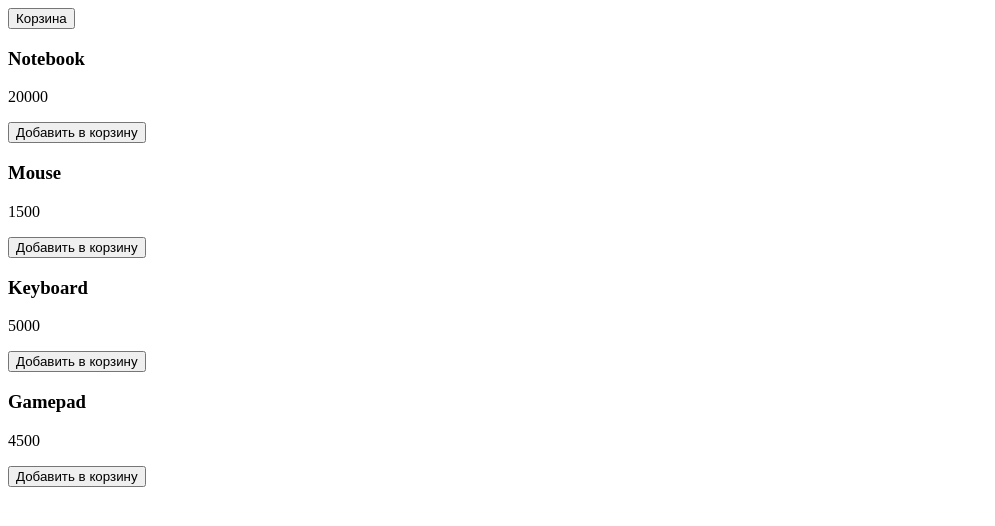
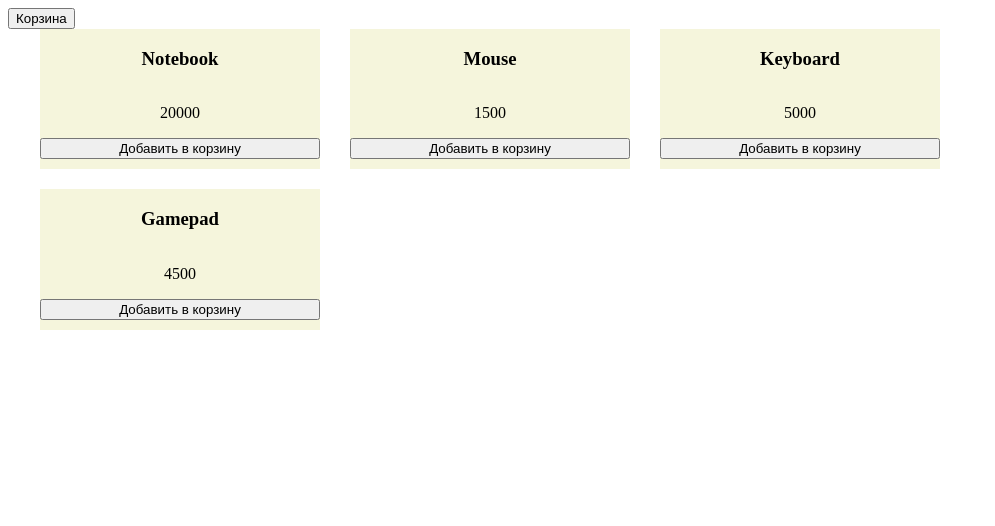
Before and after one commit to vilenan/JS_pro, a plain HTML site: page lesson_1/index.html in a window 1280 px wide. Shown: the whole page, without its empty margins (0-995 px from the left). Drawn offline with Linux system fonts and the light colour scheme.

Commit message:
добавляются стили

```diff
--- a/lesson_1/index.html
+++ b/lesson_1/index.html
@@ -3,6 +3,7 @@
 <head>
     <meta charset="UTF-8">
     <title>Интернет-магазин</title>
+    <link rel="stylesheet" href="style.css">
 </head>
 <body>
 <header>
--- /dev/null
+++ b/lesson_1/style.css
@@ -0,0 +1,25 @@
+.product-item {
+    width: 280px;
+    background-color: beige;
+    margin-right: 30px;
+    display: flex;
+    flex-direction: column;
+    align-items: center;
+    margin-bottom: 20px;
+    padding-bottom: 10px;
+}
+
+.product-item:nth-child(4n) {
+    margin-right: 0px;
+}
+
+.products {
+    width: 1200px;
+    margin: 0 auto;
+    display: flex;
+    flex-wrap: wrap;
+}
+
+.by-btn {
+    width: 100%;
+}
```
